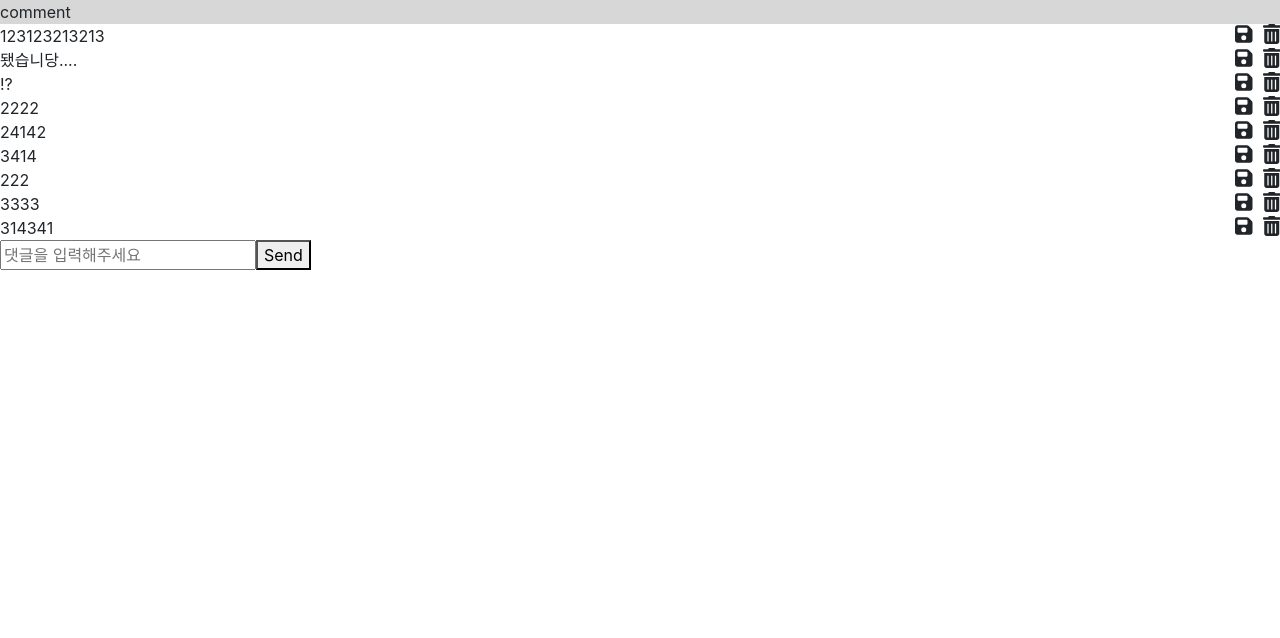
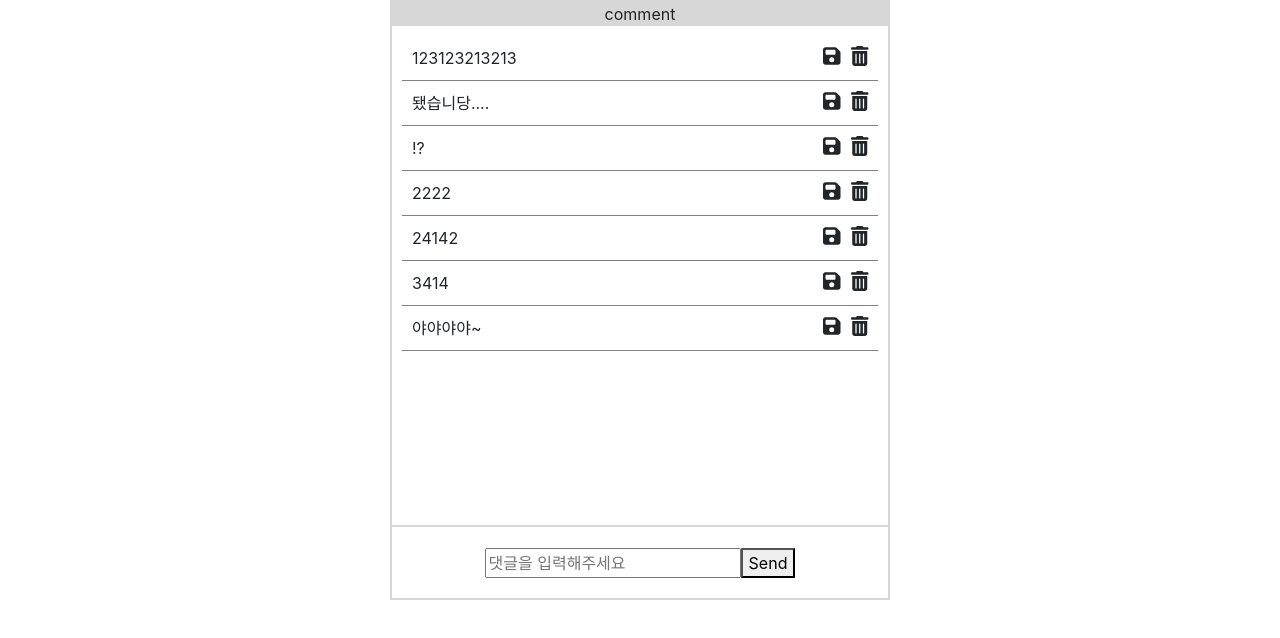
Before and after one commit to chipmunkcol/2pan_4pan_heroku, a React (Create React App) app: page / in a window 1280 px wide. Shown: the top 638 px of the page. Built offline with nearby package versions, Linux system fonts and the light colour scheme; data requests are answered from the project's data file.

Commit message:
댓글 css 추가완료

```diff
--- a/db.json
+++ b/db.json
@@ -31,19 +31,9 @@
       "id": 6
     },
     {
-      "reply": "222",
+      "reply": "야야야야~",
       "edit": false,
       "id": 7
-    },
-    {
-      "reply": "3333",
-      "edit": false,
-      "id": 8
-    },
-    {
-      "reply": "314341",
-      "edit": false,
-      "id": 10
     }
   ]
 }
--- a/src/App.js
+++ b/src/App.js
@@ -6,8 +6,10 @@ import { faTrashCan, faFloppyDisk } from "@fortawesome/free-solid-svg-icons";
 import styled from 'styled-components'
 
 
-//push 연습
+
 function App () {
+
+
   const [reply, setReply] = useState('')
   const [editReply, setEditReply] = useState('')
   const [reLoading, setReLoading] = useState(true)
@@ -32,15 +34,17 @@ function App () {
 
   return (
        <div className="App">
-          <div className="containerReply">
-              <div style={{backgroundColor:'#D7D7D7'}}>comment</div>
-              <div className="replyFlex1">
+          <ContainerReply>
+              <div style={{backgroundColor:'#D7D7D7', textAlign:'center'}}>comment</div>
+                <ReplyFlex1>
+
 
             {
                 todos?.map((val) => {
                     if ( val.edit === false ) {
                         return(
-                                    <div className="replyText" key={val.id}>
+
+                            <ReplyText key={val.id}>
 
                                 {val.reply}
 
@@ -57,11 +61,11 @@ function App () {
                                     }
                                             //되든 안되든 클릭 할때마다 id값을 갖게 되버려서 수정할 id가 아닌 다른 id가 실행됨.
                                 }}/>
-                                    </div>
+                            </ReplyText>
                         );
                     } else if ( val.edit === true ){
                         return(
-                                    <div className="replyText" key={val.id}>
+                            <ReplyText key={val.id}>
 
                                 <input onChange={(e)=>{ setEditReply(e.target.value) }} placeholder='댓글을 입력해주세요'/>
 
@@ -74,15 +78,17 @@ function App () {
                                         alert('1글자 이상 입력해주세요 :)')
                                     }
                                 }}/>
-                                    </div>
+                            </ReplyText>
+
                         );
                 }})
             }
 
-                </div>
-                <div className="replyFlex2">
 
-                     <form onSubmit={(e)=>{ e.preventDefault();
+                 </ReplyFlex1>
+
+                  <ReplyFlex2>
+                     <form style={{margin:'auto 0 auto 0'}} onSubmit={(e)=>{ e.preventDefault();
                         if(reply !== '') {
                           dispatch(__postTodos({ reply: reply, edit: false }))
                           setReply('')
@@ -96,14 +102,45 @@ function App () {
                           setReply(e.target.value); }}/>
                         <button>Send</button>        {/* 댓글 저장*/}
                      </form>
+                  </ReplyFlex2>
+
+            </ContainerReply>
+
 
         </div>
 
-            </div>
-
-
-        </div>
   );
 };
 
+
+const ContainerReply = styled.div`
+  border: 2px solid #D7D7D7;
+  width: 500px;
+  height: 600px;
+
+  margin: 0 auto 0 auto;
+  display: flex;
+  flex-direction: column;
+`;
+
+const ReplyFlex1 = styled.div`
+  height: 500px;
+  padding: 10px;
+
+  overflow: auto;
+`;
+    const ReplyText = styled.div`
+      padding: 10px;
+      border-bottom: 1px solid gray;
+    `;
+
+const ReplyFlex2 = styled.div`
+  display: flex;
+  justify-content: center;
+  height: 73px;
+  border-top: 2px solid #D7D7D7;
+  padding: 13px;
+`
+
+
 export default App;
```
Lines whose indentation alone changed are shown as unchanged.
